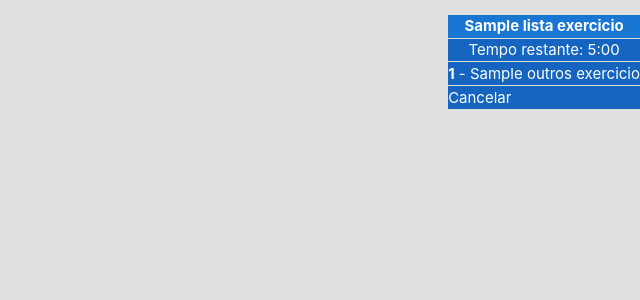
After one commit to LearningUp/Base-System, a CodeIgniter app: the page made by learningup/application/views/Aluno/listaExercicios.php in a window 1280 px wide. The commit adds this page. Shown: the top 300 px of the page, without its empty margins (640-1280 px from the left). Run offline with CodeIgniter, Linux system fonts and the light colour scheme; tables that the repository leaves empty hold one stand-in row (values such as "Sample post"); the template is opened without the code that fills it: most values are stand-ins (such as "Sample title", 1, 10 or a date in 2020); some libraries are stand-ins or nearby versions.

Commit message:
Atualização de Exercicios

```diff
--- a/learningup/application/config/config.php
+++ b/learningup/application/config/config.php
@@ -23,7 +23,7 @@ defined('BASEPATH') OR exit('No direct script access allowed');
 | a PHP script and you can easily do that on your own.
 |
 */
-$config['base_url'] = 'http://127.0.0.1/learningup/';
+$config['base_url'] = 'http://127.0.0.1/Base-System/learningup/';
 
 /*
 |--------------------------------------------------------------------------
--- a/learningup/application/config/database.php
+++ b/learningup/application/config/database.php
@@ -77,7 +77,7 @@ $db['default'] = array(
 	'dsn'	=> '',
 	'hostname' => 'localhost',
 	'username' => 'root',
-	'password' => '123456789',
+	'password' => 'root',
 	'database' => 'learningup_db',
 	'dbdriver' => 'mysqli',
 	'dbprefix' => '',
--- a/learningup/application/views/Aluno/dashboard.php
+++ b/learningup/application/views/Aluno/dashboard.php
@@ -48,7 +48,7 @@ defined('BASEPATH') OR exit('No direct script access allowed');
             </li>
         </ul>
         <?php if(isset($option)): ?>
-        <div class="container adminMain">
+        <div class="container-fluid adminMain" style="margin-left: 240px;">
             <!-- Exercicios & Simulados -->
             <?php if($option == "Exercicios" || $option == "Simulados"): ?>
             <div class="row">
--- /dev/null
+++ b/learningup/application/views/Aluno/listaExercicios.php
@@ -0,0 +1,71 @@
+<?php
+defined('BASEPATH') OR exit('No direct script access allowed');
+?>
+    <!DOCTYPE html>
+    <html lang="en">
+
+    <head>
+        <meta charset="utf-8">
+        <title>LearningUp - Aluno</title>
+        <link href="http://fonts.googleapis.com/icon?family=Material+Icons" rel="stylesheet">
+        <link rel="stylesheet" type="text/css" href="<?php echo base_url('dist/materialize/css/materialize.min.css');?>">
+        <link rel="stylesheet" type="text/css" href="<?php echo base_url('dist/my/css/style.css');?>">
+        <script type="text/javascript " src="<?php echo base_url( 'dist/jquery/jquery-3.0.0.js')?>"></script>
+        <script type="text/javascript" src="<?php echo base_url('dist/materialize/js/materialize.js')?>"></script>
+        <script type="text/javascript" src="<?php echo base_url('dist/list/js/list.js')?>"></script>
+    </head>
+
+    <body class="grey lighten-2">
+        <nav class="hide-on-large-only grey">
+            <div class="nav-wrapper">
+                <b class="brand-logo center">LearningUp</b>
+                <a href="#" id="side-menu-button" data-activates="side-menu" class="button-collapse"><i class="material-icons">menu</i></a>
+            </div>
+        </nav>
+        <ul id="side-menu" class="side-nav right fixed blue darken-3 white-text">
+            <li class="blue darken-2">
+                <b id=" userName " class="truncate user-name white-text "><?php echo $lista_exercicio['titulo']; ?></b>
+            </li>
+            <li class="divider"></li>
+            <li class="center">
+                Tempo restante: 5:00
+            </li>
+            <li class="divider"></li>
+            <?php $i = 1; foreach ($outros_exercicios as $oe): ?>
+            <li>
+                <?php echo anchor('Aluno/RealizarExercicio/'.$oe['id']."/".$lista_exercicio['id'], "<b>".$i."</b> - ".$oe['titulo'], array('class' => 'waves-effect waves-blue white-text')); ?>
+            </li>
+            <?php ++$i; endforeach; unset($i); ?>
+            <li class="divider"></li>
+            <li>
+                <?php echo anchor('Aluno/CancelarListaExercicios', 'Cancelar', array('class' => 'waves-effect waves-red white-text')); ?>
+            </li>
+        </ul>
+        <?php if(isset($option)): ?>
+        <div class="container-fluid adminMain" style="margin-left: 240px;">
+            <?php if ($option == "BemVindo"): ?>
+            <h3 class="center">Lista de Exércicios <?php echo $lista_exercicio['titulo']; ?></h3>
+            <br>
+            <ul>
+                <li>Essa lista é composta por <b><?php echo (int)$qntExercicios; ?> exércicios</b>.</li>
+                <li><b><?php echo (int)$lista_exercicio['gostei']; ?> gostaram</b> e <b><?php echo (int)$lista_exercicio['n_gostei']; ?> não gostaram</b>.</li>
+                <li>Foi <b>realizada <?php echo (int)$lista_exercicio['realizado']; ?> vezes</b>.</li>
+                <li>Tem <b>tempo limite de <?php echo $lista_exercicio['tempo_limite']; ?></b>.</li>
+            </ul>
+            <br>
+            <p>Para iniciar clique no botão <b>Proximo</b> abaixo. Ou clique em <b>Cancelar</b> para poder selecionar outra lista.</p>
+            <br>
+            <?php echo anchor('Aluno/RealizarExercicio/'.$outros_exercicios[++$exercicio_atual]['id']."/".$lista_exercicio['id'], "Proximo >", array('class' => 'waves-effect waves-blue btn right')); ?>
+            <?php echo anchor('Aluno/CancelarListaExercicios/', "Cancelar", array('class' => 'waves-effect waves-purple red btn left')); ?>
+            <?php endif ?>
+        </div>
+        <?php endif; ?>
+        <script type="text/javascript">
+        $(document).ready(function() {
+            // Activate the side menu
+            $("#slide-out").sideNav('show');
+        });
+        </script>
+    </body>
+
+    </html>
```
Also changed, not shown: learningup/application/controllers/Aluno.php (+31 -0 lines), learningup/application/models/Exercicio.php (added, +54 -0 lines), learningup/application/models/ListaExercicio.php (+14 -0 lines).
